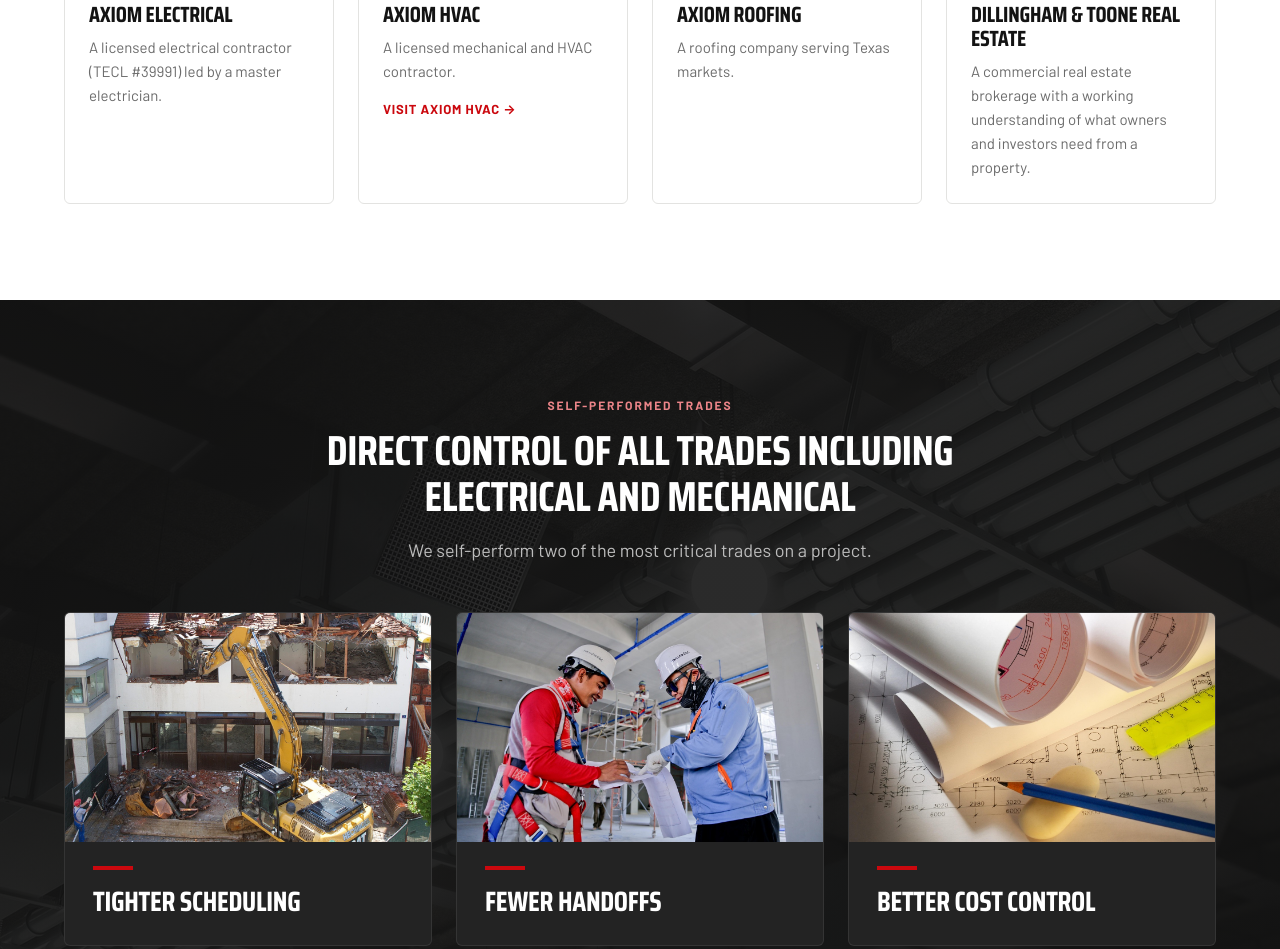
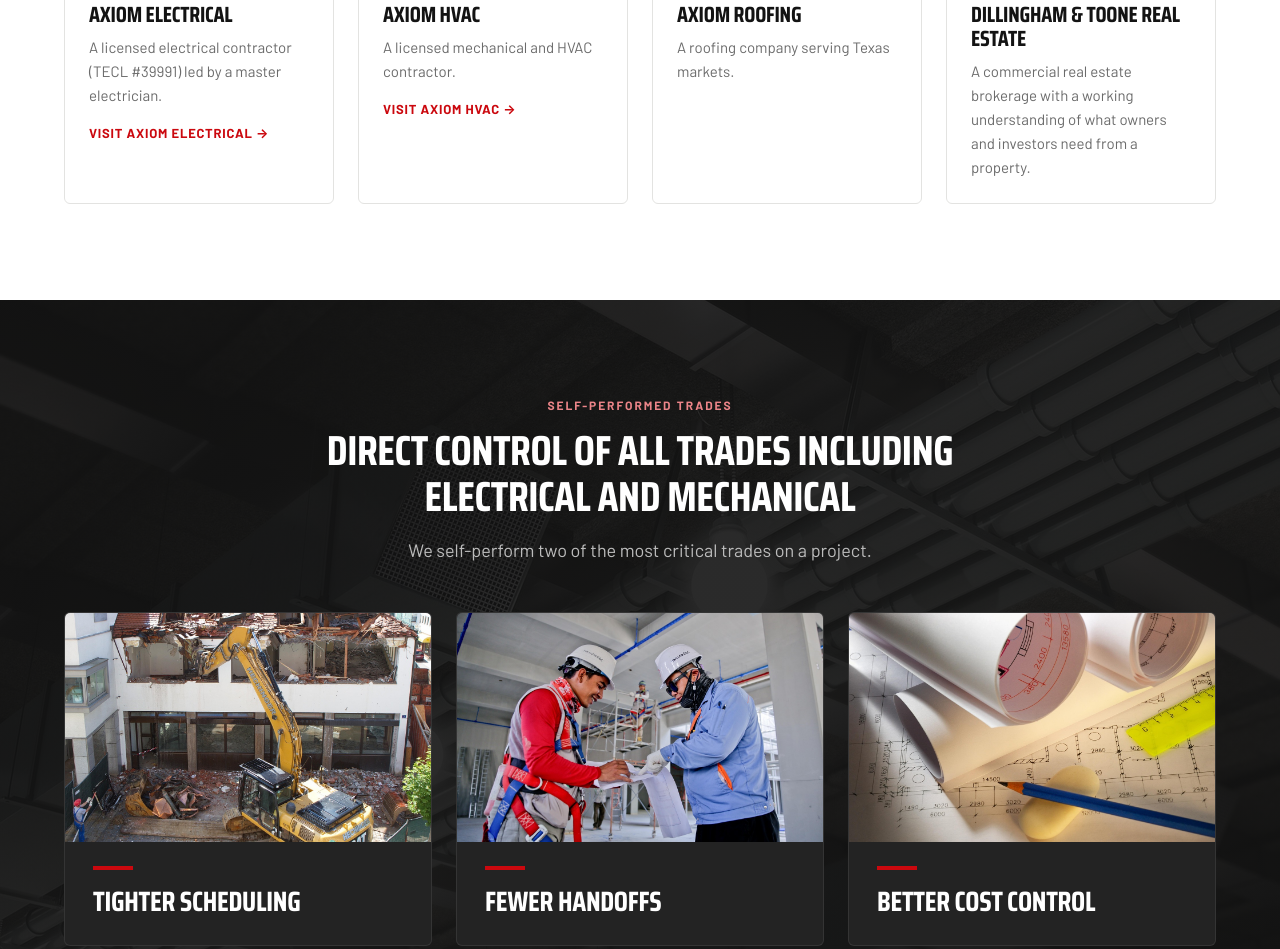
Before and after one commit to BDO811/axiom-general-contractor, a plain HTML site: page index.html in a window 1280 px wide. Shown: the part 1579-2528 px from the top of the page. Drawn offline with Linux system fonts and the light colour scheme.

Commit message:
Link Axiom Electrical to its website
Co-Authored-By: Claude Opus 5.5 <noreply@anthropic.com>

```diff
--- a/index.html
+++ b/index.html
@@ -107,6 +107,7 @@
             <div class="body">
               <h3>Axiom Electrical</h3>
               <p>A licensed electrical contractor (TECL #39991) led by a master electrician.</p>
+              <a class="more" href="https://www.axiomestx.com/">Visit Axiom Electrical →</a>
             </div>
           </article>
           <article class="company-card">
@@ -306,7 +307,7 @@
         <div class="footer-col">
           <h4>Companies</h4>
           <ul>
-            <li>Axiom Electrical</li>
+            <li><a href="https://www.axiomestx.com/">Axiom Electrical</a></li>
             <li><a href="https://axiom-hvac.com/">Axiom HVAC</a></li>
             <li>Axiom Roofing</li>
             <li>Dillingham &amp; Toone Real Estate</li>
```
